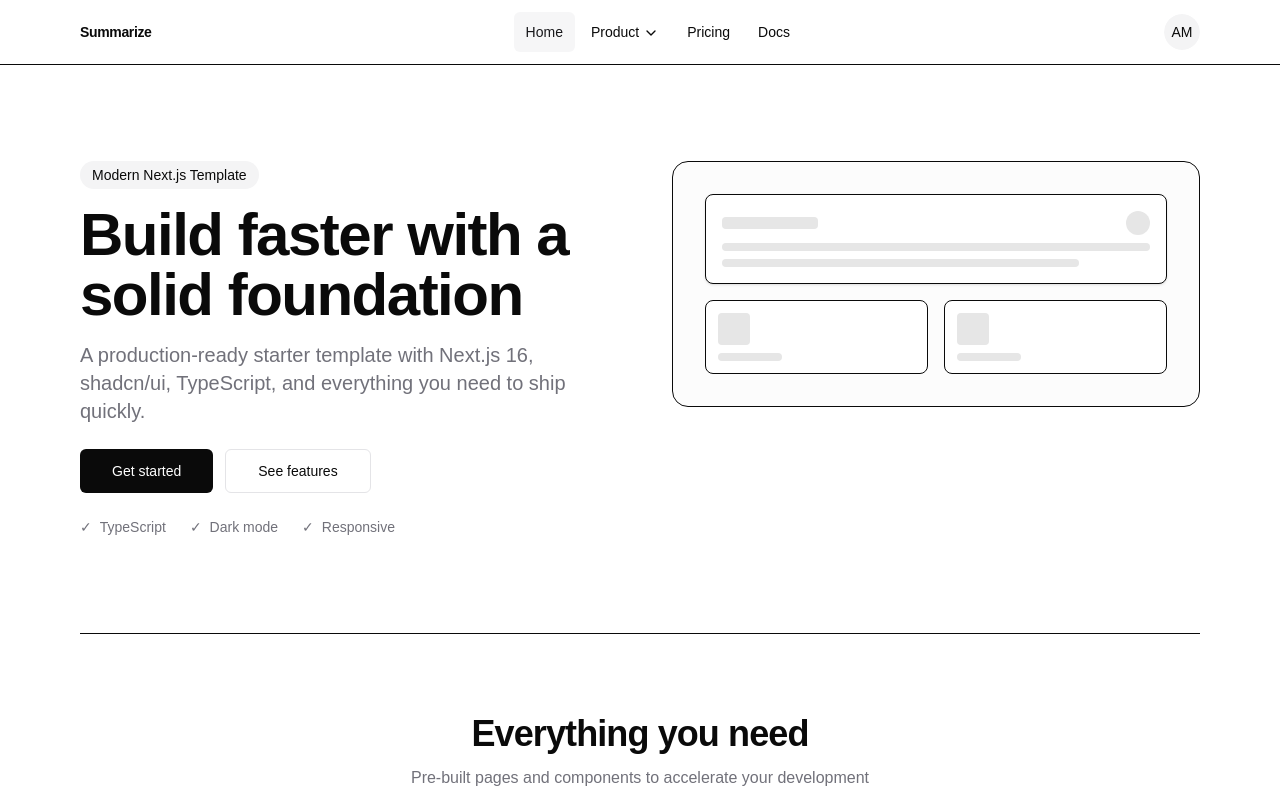
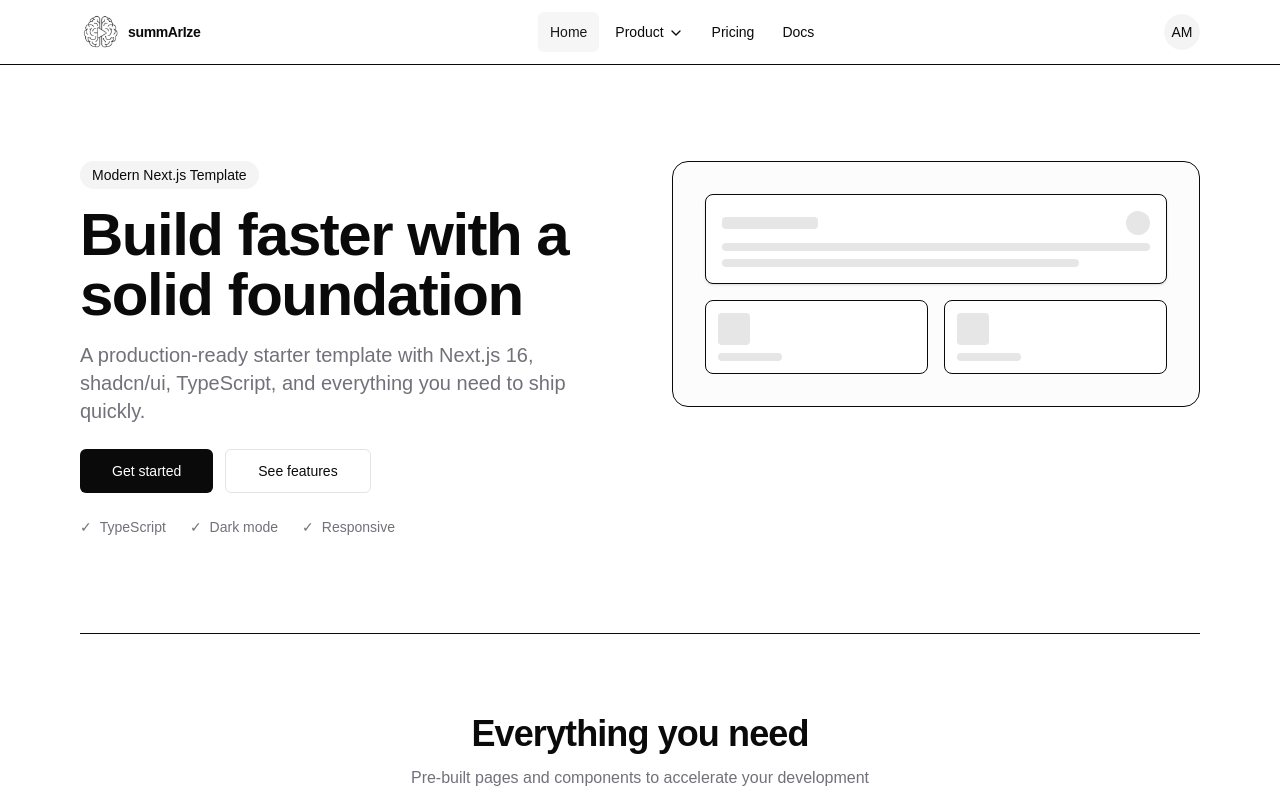
Before and after one commit to Astroid-Destroyers/summArIze, a Next.js app: page / in a window 1280 px wide. Shown: the top 800 px of the page. Built offline with nearby package versions, Linux system fonts and the light colour scheme.

Commit message:
Updated with logo image

```diff
--- a/components/site-header.tsx
+++ b/components/site-header.tsx
@@ -3,6 +3,7 @@
 import Link from "next/link";
 import { usePathname } from "next/navigation";
 import { Menu } from "lucide-react";
+import Image from "next/image";
 
 import { Button } from "@/components/ui/button";
 import {
@@ -71,9 +72,18 @@ export function SiteHeader({
         <div className="flex items-center gap-2">
           <Link
             href="/"
-            className="text-sm font-semibold tracking-tight hover:opacity-90"
+            className="flex items-center gap-2 hover:opacity-90"
           >
-            Summarize
+            <Image
+              src="/logo.png"
+              alt="Summarize Logo"
+              width={40}
+              height={40}
+              className="rounded-sm"
+            />
+            <span className="text-sm font-semibold tracking-tight">
+              summArIze
+            </span>
           </Link>
         </div>
 
```
Also changed, not shown: public/image.png (added), public/logo.png (added).
